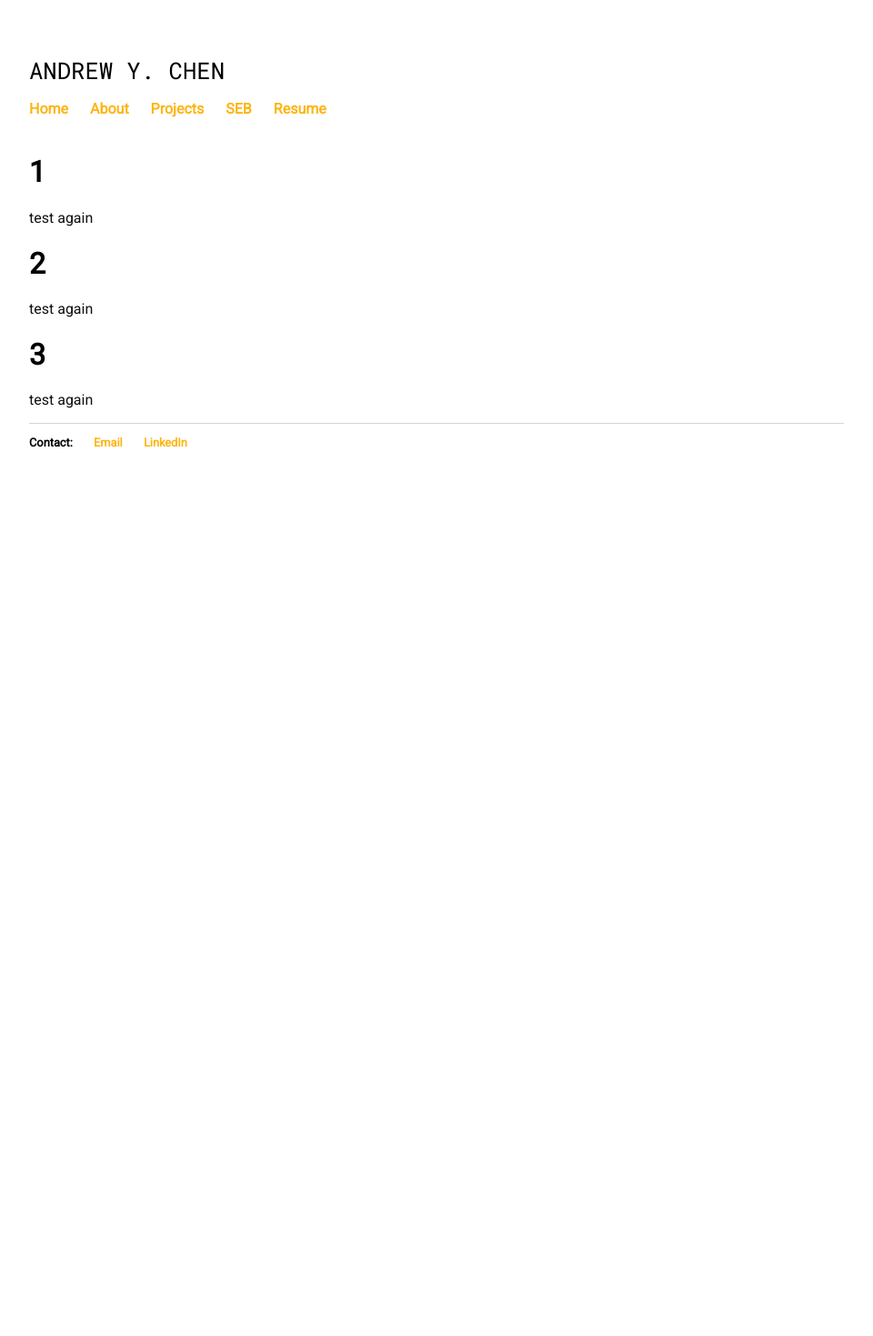
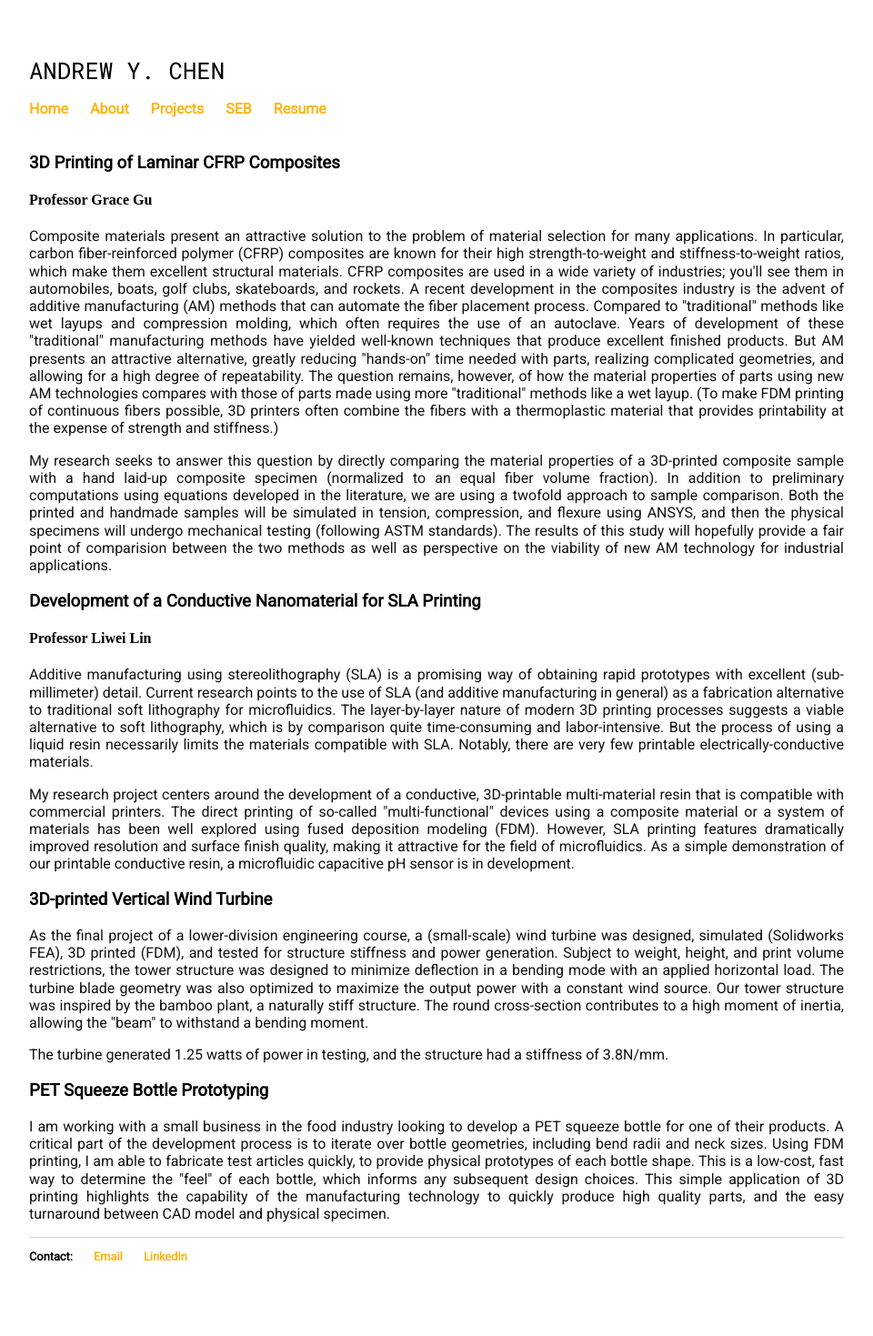
Before and after one commit to carbonheliumnitrogen/carbonheliumnitrogen.github.io, a Jekyll site: the page built from projects.html, in a window 1280 px wide. Shown: the whole page at 91% size, without its empty margins (160-1120 px from the left). Built offline with Jekyll 4.4.1, drawn with Linux system fonts in a browser that asks for light colours; before the commit the page ends 900 px from its top, so only the background shows below that.

Commit message:
Update projects.html

```diff
--- a/projects.html
+++ b/projects.html
@@ -3,12 +3,22 @@ layout: default
 title: Projects
 ---
 <div class="blurb">
-	<h1>1</h1>
-	<p>test again</p>
+	<h3>3D Printing of Laminar CFRP Composites</h3>
+	<h4>Professor Grace Gu</h4>
+	<p>Composite materials present an attractive solution to the problem of material selection for many applications. In particular, carbon fiber-reinforced polymer (CFRP) composites are known for their high strength-to-weight and stiffness-to-weight ratios, which make them excellent structural materials. CFRP composites are used in a wide variety of industries; you'll see them in automobiles, boats, golf clubs, skateboards, and rockets. A recent development in the composites industry is the advent of additive manufacturing (AM) methods that can automate the fiber placement process. Compared to "traditional" methods like wet layups and compression molding, which often requires the use of an autoclave. Years of development of these "traditional" manufacturing methods have yielded well-known techniques that produce excellent finished products. But AM presents an attractive alternative, greatly reducing "hands-on" time needed with parts, realizing complicated geometries, and allowing for a high degree of repeatability. The question remains, however, of how the material properties of parts using new AM technologies compares with those of parts made using more "traditional" methods like a wet layup. (To make FDM printing of continuous fibers possible, 3D printers often combine the fibers with a thermoplastic material that provides printability at the expense of strength and stiffness.)</p>
+	<p> My research seeks to answer this question by directly comparing the material properties of a 3D-printed composite sample with a hand laid-up composite specimen (normalized to an equal fiber volume fraction). In addition to preliminary computations using equations developed in the literature, we are using a twofold approach to sample comparison. Both the printed and handmade samples will be simulated in tension, compression, and flexure using ANSYS, and then the physical specimens will undergo mechanical testing (following ASTM standards). The results of this study will hopefully provide a fair point of comparision between the two methods as well as perspective on the viability of new AM technology for industrial applications.</p>
 
-  <h1>2</h1>
-	<p>test again</p>
 
-  <h1>3</h1>
-	<p>test again</p>
+	<h3>Development of a Conductive Nanomaterial for SLA Printing</h3>
+	<h4>Professor Liwei Lin</h4>
+	<p>Additive manufacturing using stereolithography (SLA) is a promising way of obtaining rapid prototypes with excellent (sub-millimeter) detail. Current research points to the use of SLA (and additive manufacturing in general) as a fabrication alternative to traditional soft lithography for microfluidics. The layer-by-layer nature of modern 3D printing processes suggests a viable alternative to soft lithography, which is by comparison quite time-consuming and labor-intensive. But the process of using a liquid resin necessarily limits the materials compatible with SLA. Notably, there are very few printable electrically-conductive materials. </p>
+	<p> My research project centers around the development of a conductive, 3D-printable multi-material resin that is compatible with commercial printers. The direct printing of so-called "multi-functional" devices using a composite material or a system of materials has been well explored using fused deposition modeling (FDM). However, SLA printing features dramatically improved resolution and surface finish quality, making it attractive for the field of microfluidics. As a simple demonstration of our printable conductive resin, a microfluidic capacitive pH sensor is in development.</p>
+
+
+	<h3>3D-printed Vertical Wind Turbine</h3>
+	<p>As the final project of a lower-division engineering course, a (small-scale) wind turbine was designed, simulated (Solidworks FEA), 3D printed (FDM), and tested for structure stiffness and power generation. Subject to weight, height, and print volume restrictions, the tower structure was designed to minimize deflection in a bending mode with an applied horizontal load. The turbine blade geometry was also optimized to maximize the output power with a constant wind source. Our tower structure was inspired by the bamboo plant, a naturally stiff structure. The round cross-section contributes to a high moment of inertia, allowing the "beam" to withstand a bending moment. </p>
+	<p> The turbine generated 1.25 watts of power in testing, and the structure had a stiffness of 3.8N/mm. </p>
+
+	<h3>PET Squeeze Bottle Prototyping</h3>
+	<p>I am working with a small business in the food industry looking to develop a PET squeeze bottle for one of their products. A critical part of the development process is to iterate over bottle geometries, including bend radii and neck sizes. Using FDM printing, I am able to fabricate test articles quickly, to provide physical prototypes of each bottle shape. This is a low-cost, fast way to determine the "feel" of each bottle, which informs any subsequent design choices. This simple application of 3D printing highlights the capability of the manufacturing technology to quickly produce high quality parts, and the easy turnaround between CAD model and physical specimen. </p>
 </div><!-- /.blurb -->
```
